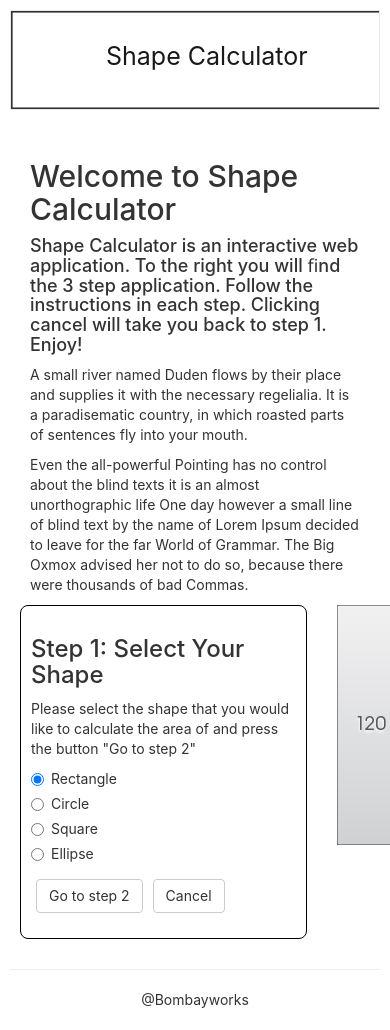
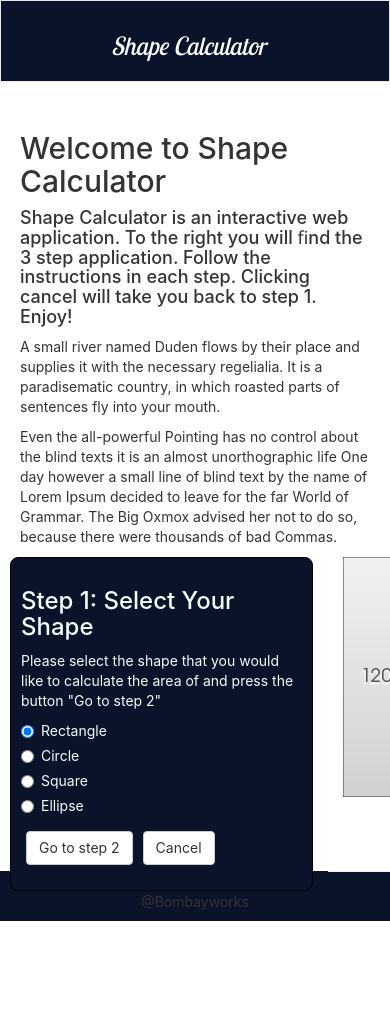
Before and after one commit to sharmanilay/shape-calculator, a React (Create React App) app: page / in a window 390 px wide. After the commit the page ends 921 px from the top, so only its background shows below. Built offline with nearby package versions, Linux system fonts and the light colour scheme.

Commit message:
design updates

```diff
--- a/public/index.html
+++ b/public/index.html
@@ -4,22 +4,9 @@
     <meta charset="utf-8">
     <meta name="viewport" content="width=device-width, initial-scale=1, shrink-to-fit=no">
     <meta name="theme-color" content="#000000">
-    <!--
-      manifest.json provides metadata used when your web app is added to the
-      homescreen on Android. See https://developers.google.com/web/fundamentals/web-app-manifest/
-    -->
-    <link rel="manifest" href="%PUBLIC_URL%/manifest.json">
-      <link rel="stylesheet" href="https://maxcdn.bootstrapcdn.com/bootstrap/3.3.7/css/bootstrap.min.css" integrity="sha384-BVYiiSIFeK1dGmJRAkycuHAHRg32OmUcww7on3RYdg4Va+PmSTsz/K68vbdEjh4u" crossorigin="anonymous">
-    <!--
-      Notice the use of %PUBLIC_URL% in the tags above.
-      It will be replaced with the URL of the `public` folder during the build.
-      Only files inside the `public` folder can be referenced from the HTML.
+    <link rel="stylesheet" href="https://maxcdn.bootstrapcdn.com/bootstrap/3.3.7/css/bootstrap.min.css" integrity="sha384-BVYiiSIFeK1dGmJRAkycuHAHRg32OmUcww7on3RYdg4Va+PmSTsz/K68vbdEjh4u" crossorigin="anonymous">
 
-      Unlike "/favicon.ico" or "favicon.ico", "%PUBLIC_URL%/favicon.ico" will
-      work correctly both with client-side routing and a non-root public URL.
-      Learn how to configure a non-root public URL by running `npm run build`.
-    -->
-    <title>React App</title>
+    <title>Shape Calculator</title>
   </head>
   <body>
     <noscript>
--- a/src/App.css
+++ b/src/App.css
@@ -1,47 +1,37 @@
+@import url('https://fonts.googleapis.com/css?family=Lobster+Two');
+:root {
+  --main-color : #0B132B;
+}
+
 .App {
   text-align: center;
-  padding: 30px;
+  margin: 0;
   overflow-x: hidden;
 }
-
-.App-logo {
-  animation: App-logo-spin infinite 20s linear;
-  height: 40vmin;
-}
-
-.App-header {
-  background-color: #282c34;
-  min-height: 100vh;
-  display: flex;
-  flex-direction: column;
-  align-items: center;
-  justify-content: center;
-  font-size: calc(10px + 2vmin);
-  color: white;
+.container-fluid{
+  padding: 0;
 }
 .form{
   text-align: left;
 }
 .form-wrapper{
   border: 1px;
-  border-color: #191919;
+  border-color: var(--main-color);
 }
 .head{
-  background-image: url('./images/header_bg.gif');
-  background-size: cover;
-  height: 100px;
-  background-repeat: no-repeat;
-  text-align: left;
+  background-color: var(--main-color);
+  font-family: 'Lobster Two', cursive;
+  font-style: italic;
 }
 .brand{
   font-size: 30px;
   padding-left: 100px;
   font-weight: 400;
   text-decoration: none;
-  color: #191919;
+  color: #fff;
 }
 .brand:hover{
-  color: #111111;
+  color: #f1f1f1;
   text-decoration: none;
 }
 .App-link {
@@ -57,23 +47,27 @@
 }
 .main-form{
   padding: 10px 40px 20px 40px;
+  color: #f1ffff;
+  background-color: var(--main-color);
   border: 1px solid black;
   border-radius: 8px;
 }
 button{
   margin: 5px;
 }
+footer{
+  height: 50px;
+  margin-top: -50px;
+  background-color: var(--main-color);
+}
 .result{
   margin: 50px;
   font-size: 30px;
 }
 @media screen and (max-width: 600px) {
-  .App{
-    padding: 10px;
-  }
   .brand{
     font-size: 25px;
-    padding-left: 80px;
+    padding-left: 110px;
     font-weight: 400;
   }
   .main-div{
```
Also changed, not shown: public/manifest.json (deleted), 1 other file (tests, documents, lock files or other folders).
